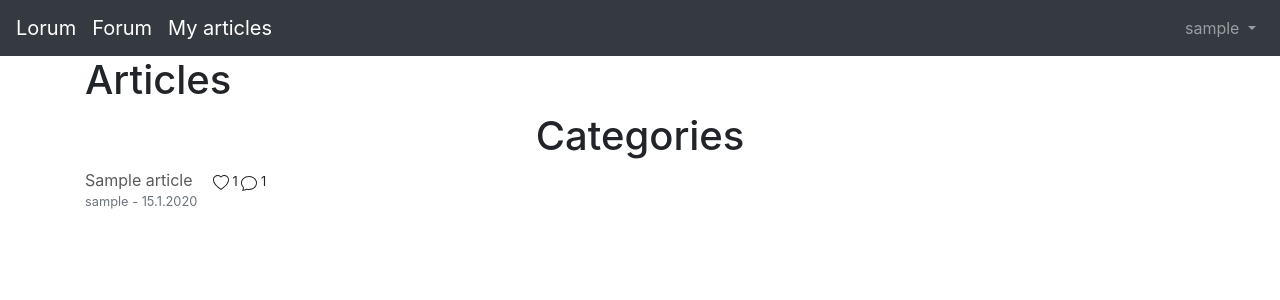
After one commit to Lopkop/Lorum, a Django app: page /forums/my-articles/ in a window 1280 px wide. The commit adds this page. Shown: the top 300 px of the page. Run offline with Django 3.2, Linux system fonts and the light colour scheme; a user stored in the database is signed in; tables that the repository leaves empty hold one stand-in row (values such as "Sample post"); some libraries are stand-ins or nearby versions.

Commit message:
User can edit and delete their articles.
Tests pass.

```diff
--- a/forum/urls.py
+++ b/forum/urls.py
@@ -8,6 +8,9 @@ from .views import (article_view,
                     physics_page_view,
                     other_page_view,
                     security_page_view,
+                    my_articles_view,
+                    edit_article_view,
+                    delete_article_view,
                     )
 
 urlpatterns = [
@@ -26,4 +29,8 @@ urlpatterns = [
     path('other/', other_page_view, name='other'),
     path('mathematics/', mathematics_page_view, name='mathematics'),
     path('physics/', physics_page_view, name='physics'),
+
+    path('my-articles/', my_articles_view, name='my_articles'),
+    path('my-articles/<int:pk>/edit', edit_article_view, name='edit_article'),
+    path('my-articles/<int:pk>/delete', delete_article_view, name='delete_article'),
 ]
--- a/forum/views.py
+++ b/forum/views.py
@@ -1,10 +1,12 @@
 from django.contrib.auth.models import AnonymousUser
-from django.http import HttpResponse
-from django.shortcuts import render
+from django.http import HttpResponse, HttpResponseRedirect
+from django.shortcuts import render, redirect
+from django.urls import reverse
+from django.core import exceptions
 
 from .models import Article
-from .forms import CommentForm
-from .services import create_comment, get_article, create_or_delete_like
+from .forms import CommentForm, ArticleForm
+from .services import create_comment, get_article, create_or_delete_like, edit_article
 from .configs import categories
 
 
@@ -33,6 +35,31 @@ def article_view(request, pk):
                                                   })
 
 
+def my_articles_view(request):
+    return render(request, 'forum/my_articles.html', {'articles': Article.objects.filter(user=request.user)})
+
+
+def edit_article_view(request, pk):
+    if request.user == (article := get_article(pk)).user:
+        if request.method == 'POST':
+            form = ArticleForm(request.POST)
+            if form.is_valid():
+                edit_article(article, form.cleaned_data)
+                return HttpResponseRedirect(reverse('my_articles'))
+        return render(request, 'forum/edit_article.html',
+                      {'form': ArticleForm({'title': article, 'category': article.category,
+                                            'body': article.body})})
+    raise exceptions.PermissionDenied()
+
+
+def delete_article_view(request, pk):
+    try:
+        Article.objects.filter(user=request.user, pk=get_article(pk).pk).delete()
+    except exceptions.ObjectDoesNotExist:
+        return HttpResponse('Article does not exist')
+    return redirect('/forums/my-articles/')
+
+
 def programming_page_view(request):
     return render(request, 'forum/programming.html', {'articles': Article.objects.filter(category='programming')})
 
--- a/functional_tests/base.py
+++ b/functional_tests/base.py
@@ -9,7 +9,7 @@ class FunctionalTest(StaticLiveServerTestCase):
         options = webdriver.FirefoxOptions()
         options.add_argument('--ignore-certificate-errors')
         options.add_argument('--incognito')
-        # options.add_argument('--headless')
+        options.add_argument('--headless')
         self.browser = webdriver.Firefox(executable_path=values.get('GECKODRIVER_PATH'), options=options)
         self.browser.implicitly_wait(3)
 
--- a/pyproject.toml
+++ b/pyproject.toml
@@ -10,6 +10,7 @@ Django = "^3.2.7"
 python-dotenv = "^0.19.0"
 selenium = "^3.141.0"
 psycopg2 = "^2.9.1"
+body = "^0.1"
 
 [tool.poetry.dev-dependencies]
 
--- a/templates/_base.html
+++ b/templates/_base.html
@@ -13,8 +13,9 @@
 <nav class="navbar navbar-expand-lg navbar-dark bg-dark">
     <a class="navbar-brand" href="{% url 'home' %}">Lorum</a>
     <a class="navbar-brand" href="{% url 'forums' %}" id="id-forum">Forum</a>
+
     {% if user.is_authenticated %}
-    <a class="navbar-brand" href="#">My articles</a>
+    <a class="navbar-brand" href="{% url 'my_articles' %}">My articles</a>
     {% endif %}
     <button class="navbar-toggler" type="button" data-toggle="collapse" data-target="#navbarSupportedContent"
             aria-controls="navbarSupportedContent" aria-expanded="false" aria-label="Toggle navigation">
--- /dev/null
+++ b/templates/forum/my_articles.html
@@ -0,0 +1,44 @@
+{% extends '_base.html' %}
+{% load tags %}
+
+{% block title %}My articles{% endblock title %}
+
+
+{% block content %}
+<h1>Articles</h1>
+<h1 style="text-align: center">
+    Categories
+</h1>
+
+<div>
+{% for article in articles %}
+    <div>
+        <a class="text-break">
+            <a href="{% url 'edit_article' article.pk %}" id="article-id" class="" data-tp-primary="on"
+               data-xf-init="preview-tooltip" style="color: #5a5a5a; text-decoration: none;">{{ article.title }}</a>
+        </a>
+        <small style="margin-left: 8px;">
+            <a style="margin-left: 8px">
+                <svg xmlns="http://www.w3.org/2000/svg" width="16" height="16"
+                     fill="currentColor" class="bi bi-heart"
+                     viewBox="0 0 16 16">
+                    <path d="m8 2.748-.717-.737C5.6.281 2.514.878 1.4 3.053c-.523 1.023-.641 2.5.314 4.385.92 1.815 2.834 3.989 6.286 6.357 3.452-2.368 5.365-4.542 6.286-6.357.955-1.886.838-3.362.314-4.385C13.486.878 10.4.28 8.717 2.01L8 2.748zM8 15C-7.333 4.868 3.279-3.04 7.824 1.143c.06.055.119.112.176.171a3.12 3.12 0 0 1 .176-.17C12.72-3.042 23.333 4.867 8 15z"/>
+                </svg>
+                {% get_likes_count article %}
+            </a>
+            <svg xmlns="http://www.w3.org/2000/svg" width="16" height="16" fill="currentColor"
+                 class="bi bi-chat" viewBox="0 0 16 16">
+                <path d="M2.678 11.894a1 1 0 0 1 .287.801 10.97 10.97 0 0 1-.398 2c1.395-.323 2.247-.697 2.634-.893a1 1 0 0 1 .71-.074A8.06 8.06 0 0 0 8 14c3.996 0 7-2.807 7-6 0-3.192-3.004-6-7-6S1 4.808 1 8c0 1.468.617 2.83 1.678 3.894zm-.493 3.905a21.682 21.682 0 0 1-.713.129c-.2.032-.352-.176-.273-.362a9.68 9.68 0 0 0 .244-.637l.003-.01c.248-.72.45-1.548.524-2.319C.743 11.37 0 9.76 0 8c0-3.866 3.582-7 8-7s8 3.134 8 7-3.582 7-8 7a9.06 9.06 0 0 1-2.347-.306c-.52.263-1.639.742-3.468 1.105z"/>
+            </svg>
+            {% get_comments_count article %}
+        </small>
+
+        <small class="text-muted d-block">{{ article.user }} -
+            <time>{{ article.created_date.day }}.{{ article.created_date.month }}.{{ article.created_date.year }}
+            </time>
+        </small>
+    </div>
+    <br>
+    {% endfor %}
+</div>
+{% endblock content %}
```
Also changed, not shown: forum/forms.py (+7 -1 lines), forum/services.py (+7 -0 lines), forum/unittests/test_services.py (+7 -0 lines), templates/forum/edit_article.html (added, +14 -0 lines), 1 other file.
